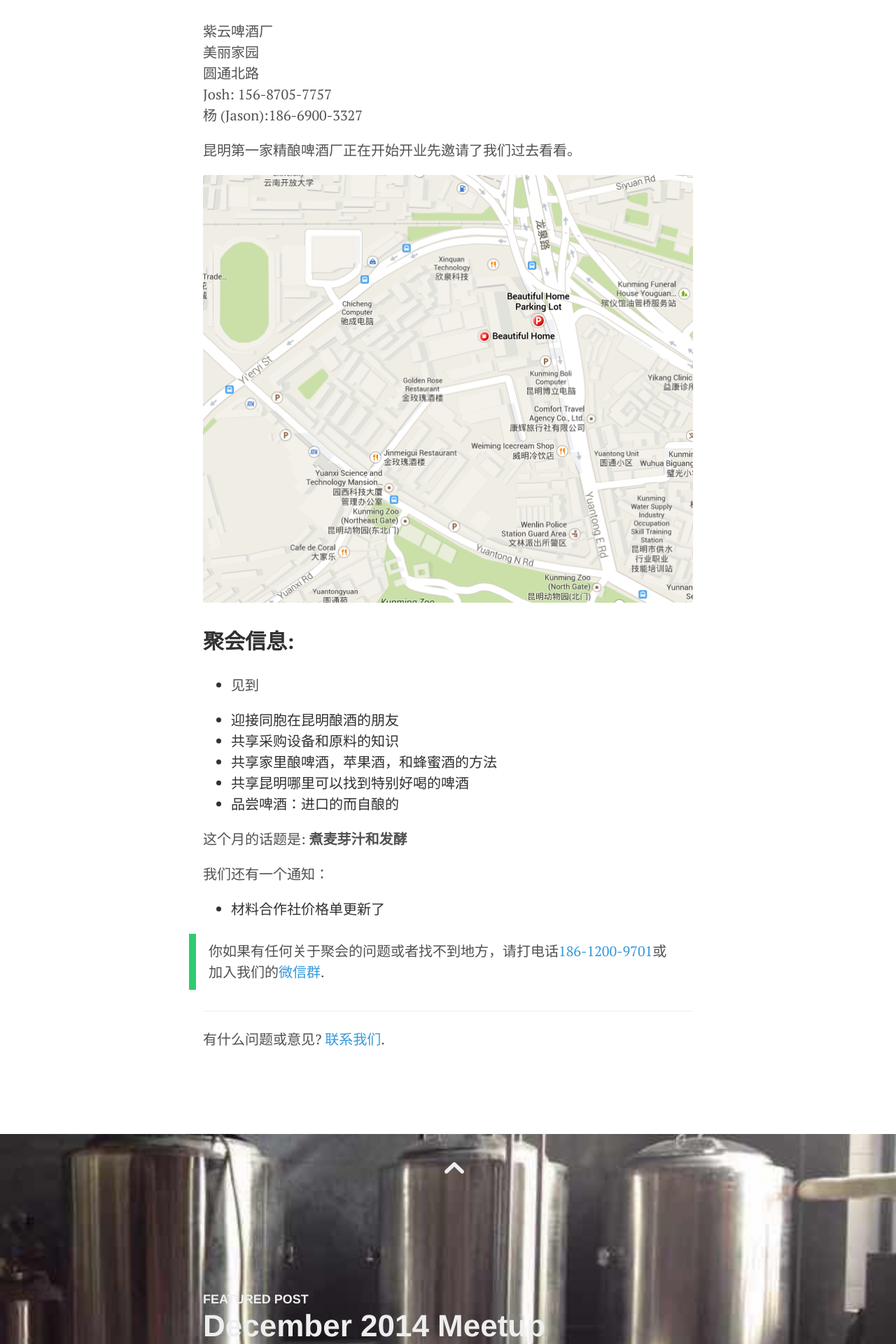
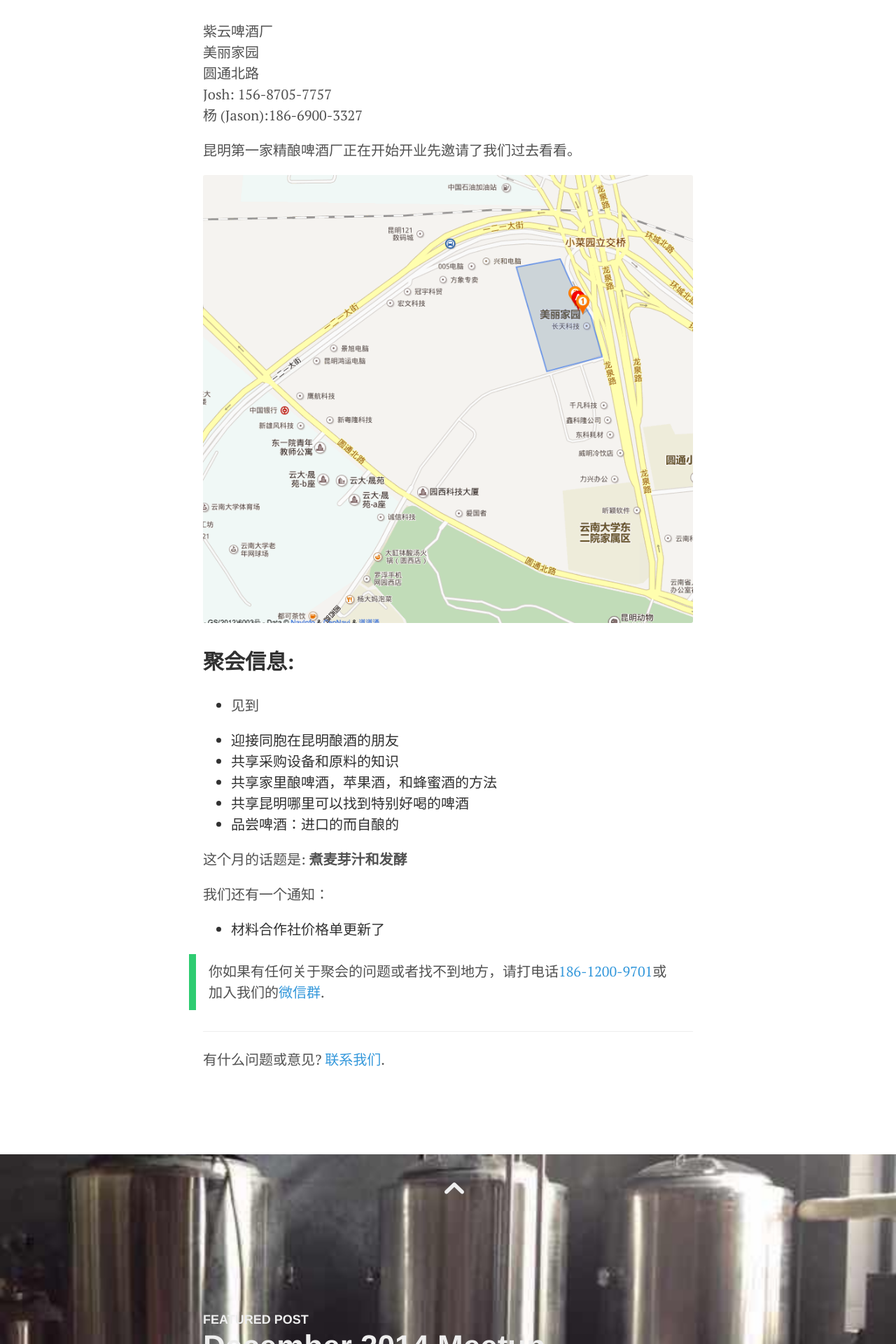
Before and after one commit to darryl-snow/khs, a Jekyll site: the page built from _posts/zh/2014-11-05-shieryue-juhui.md, in a window 1280 px wide. Shown: the part 1170-3090 px from the top of the page at 70% size. Built offline with Jekyll 4.4.1, drawn with Linux system fonts in a browser that asks for light colours; Markdown is read by kramdown in place of the engine named in the settings.

Commit message:
fix image links in december meetup post

```diff
--- a/_posts/zh/2014-11-05-shieryue-juhui.md
+++ b/_posts/zh/2014-11-05-shieryue-juhui.md
@@ -21,7 +21,7 @@ Josh: 156-8705-7757<br>
 
 昆明第一家精酿啤酒厂正在开始开业先邀请了我们过去看看。
 
-!["紫云地图"](/media/2014-11-27-december-meetup/map-english.png)
+!["紫云地图"](/media/2014-11-27-december-meetup/map-chinese.png)
 
 ## 聚会信息:
 
```
